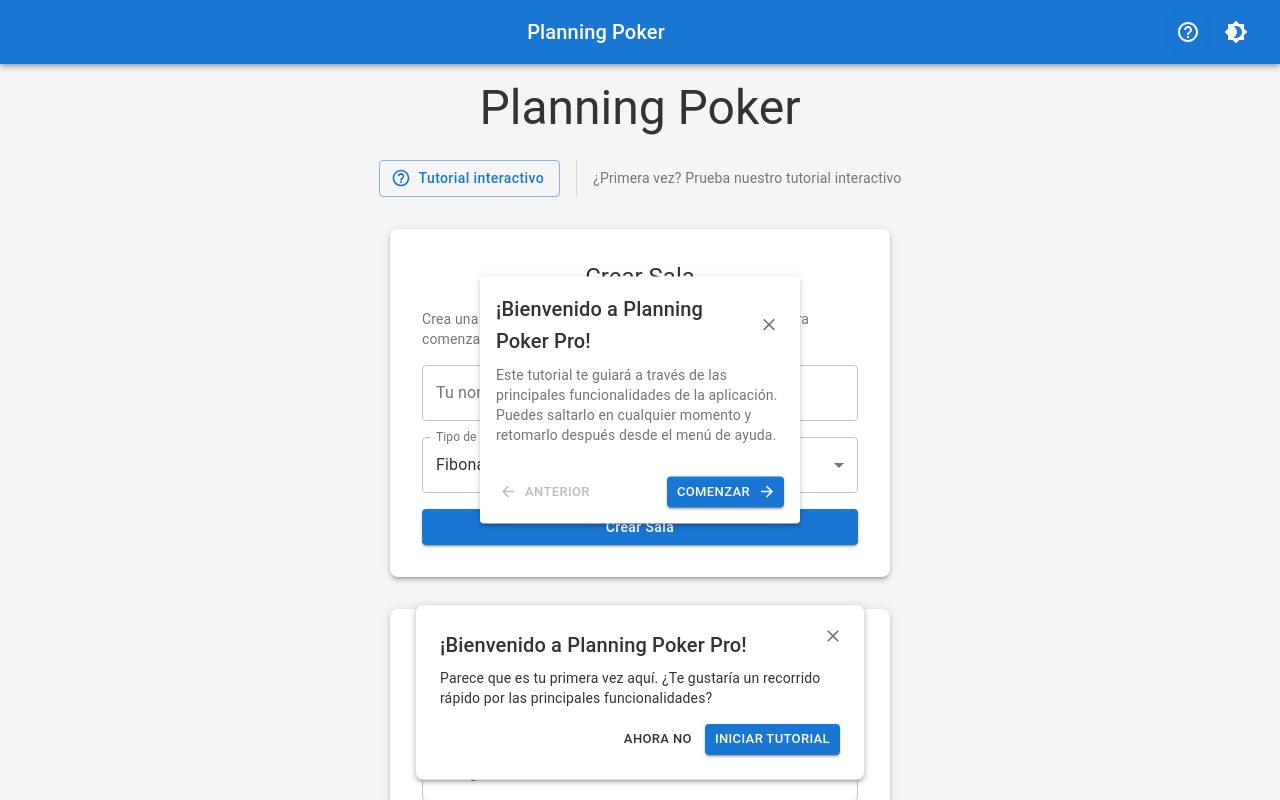
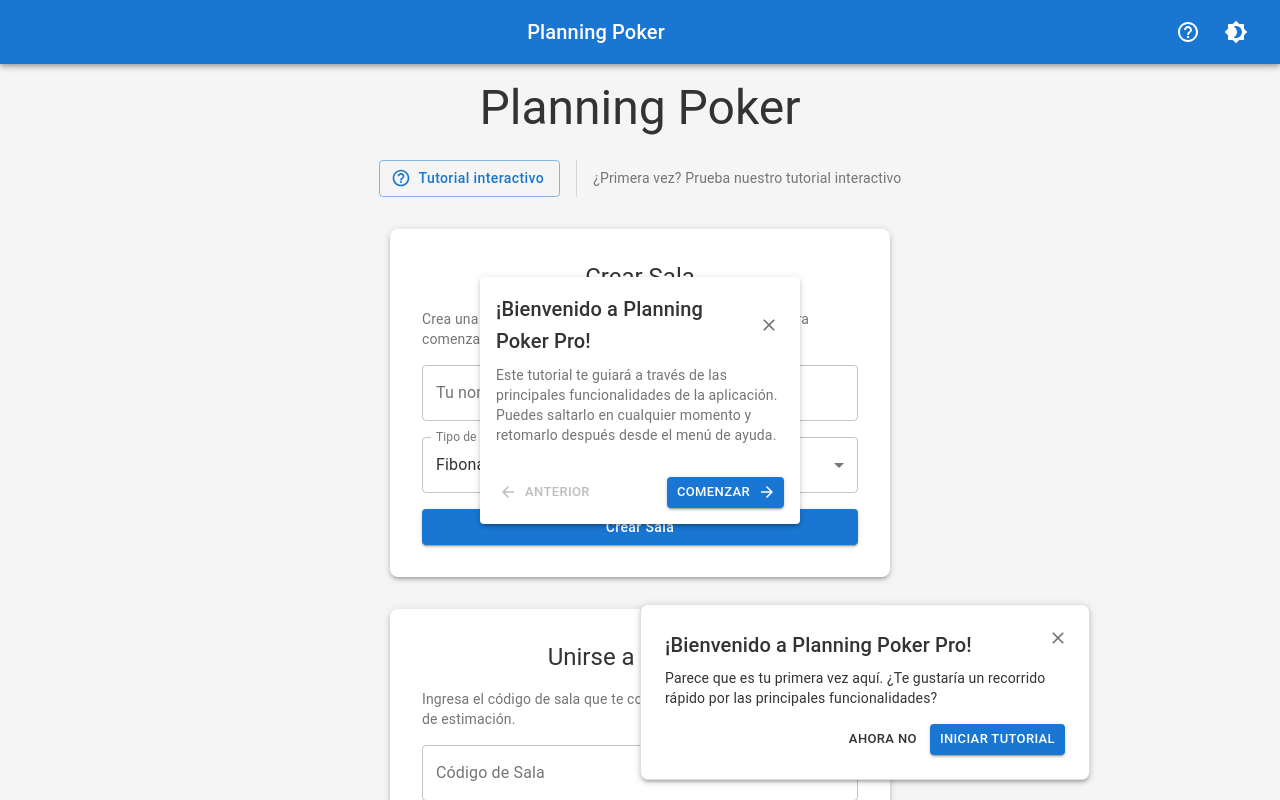
Before and after one commit to ProDrifterDK/poker-planning, a Next.js app: page / in a window 1280 px wide. Both pictures are taken after a click on the button 1188 px from the left and 32 px from the top of the page. Shown: the top 800 px of the page. Built offline with nearby package versions, Linux system fonts and the light colour scheme; no server answers.

Commit message:
Added better visual effects

```diff
--- a/package.json
+++ b/package.json
@@ -22,6 +22,7 @@
     "@mui/material": "^6.1.9",
     "dotenv": "^16.4.7",
     "firebase": "^11.0.2",
+    "framer-motion": "^12.5.0",
     "next": "^15.2.3",
     "react": "^18.3.1",
     "react-dom": "^18.3.1",
--- a/src/components/Onboarding/OnboardingTooltip.tsx
+++ b/src/components/Onboarding/OnboardingTooltip.tsx
@@ -8,13 +8,17 @@ import {
     CardActions,
     CardContent,
     Typography,
-    IconButton,
-    Fade
+    IconButton
 } from '@mui/material';
+import { motion } from 'framer-motion';
+import { AnimatePresence } from 'framer-motion';
 import CloseIcon from '@mui/icons-material/Close';
 import ArrowBackIcon from '@mui/icons-material/ArrowBack';
 import ArrowForwardIcon from '@mui/icons-material/ArrowForward';
 import { useOnboardingStore, OnboardingStep } from '@/store/onboardingStore';
+
+// Componentes de motion
+const MotionCard = motion(Card);
 
 // Un componente básico para el tutorial interactivo sin manipulación del DOM
 const BasicOnboardingTooltip: React.FC = () => {
@@ -70,24 +74,50 @@ const BasicOnboardingTooltip: React.FC = () => {
     };
 
     return (
-        <Fade in={isActive}>
-            <Card
+        <AnimatePresence>
+            {isActive && (
+                <MotionCard
+                    initial={{ opacity: 0, scale: 0.8, y: -20 }}
+                    animate={{ opacity: 1, scale: 1, y: 0 }}
+                    exit={{ opacity: 0, scale: 0.8, y: 20 }}
+                    transition={{
+                        type: "spring",
+                        stiffness: 300,
+                        damping: 25
+                    }}
                     sx={{
                         position: 'fixed',
                         zIndex: 1500,
                         width: 320,
                         maxWidth: '90vw',
                         boxShadow: 3,
-                    top: '50%',
-                    left: '50%',
-                    transform: 'translate(-50%, -50%)',
+                        // Centrado absoluto usando inset y margin auto
+                        top: 0,
+                        right: 0,
+                        bottom: 0,
+                        left: 0,
+                        margin: 'auto',
+                        height: 'fit-content',
                     }}
                 >
                 <CardContent>
                     <Box display="flex" justifyContent="space-between" alignItems="center" mb={1}>
+                        <motion.div
+                            initial={{ opacity: 0, x: -20 }}
+                            animate={{ opacity: 1, x: 0 }}
+                            transition={{ delay: 0.1, duration: 0.3 }}
+                        >
                             <Typography variant="h6" component="h2">
                                 {currentStepConfig.title}
                             </Typography>
+                        </motion.div>
+                        <motion.div
+                            initial={{ opacity: 0, rotate: -90 }}
+                            animate={{ opacity: 1, rotate: 0 }}
+                            transition={{ delay: 0.2, type: "spring", stiffness: 200 }}
+                            whileHover={{ rotate: 90, scale: 1.1 }}
+                            whileTap={{ scale: 0.9 }}
+                        >
                             <IconButton
                                 size="small"
                                 onClick={handleSkipClick}
@@ -95,14 +125,25 @@ const BasicOnboardingTooltip: React.FC = () => {
                             >
                                 <CloseIcon fontSize="small" />
                             </IconButton>
+                        </motion.div>
                     </Box>
 
+                    <motion.div
+                        initial={{ opacity: 0, y: 10 }}
+                        animate={{ opacity: 1, y: 0 }}
+                        transition={{ delay: 0.2, duration: 0.3 }}
+                    >
                         <Typography variant="body2" color="text.secondary">
                             {currentStepConfig.description}
                         </Typography>
+                    </motion.div>
                 </CardContent>
 
                 <CardActions sx={{ justifyContent: 'space-between', p: 2 }}>
+                    <motion.div
+                        whileHover={{ x: -3 }}
+                        whileTap={{ scale: 0.95 }}
+                    >
                         <Button
                             startIcon={<ArrowBackIcon />}
                             onClick={handlePreviousClick}
@@ -111,8 +152,16 @@ const BasicOnboardingTooltip: React.FC = () => {
                         >
                             Anterior
                         </Button>
+                    </motion.div>
 
                     {isLastStep ? (
+                        <motion.div
+                            initial={{ opacity: 0, scale: 0.8 }}
+                            animate={{ opacity: 1, scale: 1 }}
+                            transition={{ delay: 0.1, type: "spring" }}
+                            whileHover={{ scale: 1.05 }}
+                            whileTap={{ scale: 0.95 }}
+                        >
                             <Button
                                 variant="contained"
                                 color="primary"
@@ -121,7 +170,12 @@ const BasicOnboardingTooltip: React.FC = () => {
                             >
                                 Finalizar
                             </Button>
+                        </motion.div>
                     ) : (
+                        <motion.div
+                            whileHover={{ x: 3 }}
+                            whileTap={{ scale: 0.95 }}
+                        >
                             <Button
                                 endIcon={<ArrowForwardIcon />}
                                 variant="contained"
@@ -131,10 +185,12 @@ const BasicOnboardingTooltip: React.FC = () => {
                             >
                                 {isFirstStep ? 'Comenzar' : 'Siguiente'}
                             </Button>
+                        </motion.div>
                     )}
                 </CardActions>
-            </Card>
-        </Fade>
+                </MotionCard>
+            )}
+        </AnimatePresence>
     );
 };
 
--- a/src/components/Onboarding/WelcomeMessage.tsx
+++ b/src/components/Onboarding/WelcomeMessage.tsx
@@ -6,12 +6,16 @@ import {
   Typography,
   Button,
   Paper,
-  Fade,
   IconButton,
   useTheme
 } from '@mui/material';
+import { motion } from 'framer-motion';
+import { AnimatePresence } from 'framer-motion';
 import CloseIcon from '@mui/icons-material/Close';
 import { useOnboardingStore } from '@/store/onboardingStore';
+
+// Componente de motion para Paper
+const MotionPaper = motion(Paper);
 
 interface WelcomeMessageProps {
   showDelay?: number;
@@ -68,8 +72,17 @@ const WelcomeMessage: React.FC<WelcomeMessageProps> = ({
   };
 
   return (
-    <Fade in={visible}>
-      <Paper
+    <AnimatePresence>
+      {visible && (
+        <MotionPaper
+          initial={{ opacity: 0, y: 50, scale: 0.9 }}
+          animate={{ opacity: 1, y: 0, scale: 1 }}
+          exit={{ opacity: 0, y: 50, scale: 0.9 }}
+          transition={{
+            type: "spring",
+            stiffness: 300,
+            damping: 25
+          }}
           elevation={3}
           sx={{
             position: 'fixed',
@@ -85,9 +98,20 @@ const WelcomeMessage: React.FC<WelcomeMessageProps> = ({
           }}
         >
         <Box display="flex" justifyContent="space-between" alignItems="flex-start">
+          <motion.div
+            initial={{ opacity: 0, y: -20 }}
+            animate={{ opacity: 1, y: 0 }}
+            transition={{ delay: 0.1, duration: 0.5 }}
+          >
             <Typography variant="h6" component="h2" gutterBottom>
               ¡Bienvenido a Planning Poker Pro!
             </Typography>
+          </motion.div>
+          <motion.div
+            initial={{ opacity: 0, rotate: -90 }}
+            animate={{ opacity: 1, rotate: 0 }}
+            transition={{ delay: 0.2, type: "spring", stiffness: 200 }}
+          >
             <IconButton
               size="small"
               onClick={handleClose}
@@ -96,13 +120,24 @@ const WelcomeMessage: React.FC<WelcomeMessageProps> = ({
             >
               <CloseIcon fontSize="small" />
             </IconButton>
+          </motion.div>
         </Box>
 
+        <motion.div
+          initial={{ opacity: 0 }}
+          animate={{ opacity: 1 }}
+          transition={{ delay: 0.2, duration: 0.5 }}
+        >
           <Typography variant="body2" paragraph>
             Parece que es tu primera vez aquí. ¿Te gustaría un recorrido rápido por las principales funcionalidades?
           </Typography>
+        </motion.div>
 
         <Box display="flex" justifyContent="flex-end" gap={1} mt={2}>
+          <motion.div
+            whileHover={{ scale: 1.05 }}
+            whileTap={{ scale: 0.95 }}
+          >
             <Button
               variant="text"
               color="inherit"
@@ -111,6 +146,14 @@ const WelcomeMessage: React.FC<WelcomeMessageProps> = ({
             >
               Ahora no
             </Button>
+          </motion.div>
+          <motion.div
+            whileHover={{ scale: 1.05 }}
+            whileTap={{ scale: 0.95 }}
+            initial={{ opacity: 0, x: 20 }}
+            animate={{ opacity: 1, x: 0 }}
+            transition={{ delay: 0.3, type: "spring", stiffness: 500 }}
+          >
             <Button
               variant="contained"
               color="primary"
@@ -119,9 +162,11 @@ const WelcomeMessage: React.FC<WelcomeMessageProps> = ({
             >
               Iniciar tutorial
             </Button>
+          </motion.div>
         </Box>
-      </Paper>
-    </Fade>
+      </MotionPaper>
+      )}
+    </AnimatePresence>
   );
 };
 
```
Also changed, not shown: src/components/Card.tsx (+111 -18 lines), 1 other file (tests, documents, lock files or other folders). Lines whose indentation alone changed are shown as unchanged.
